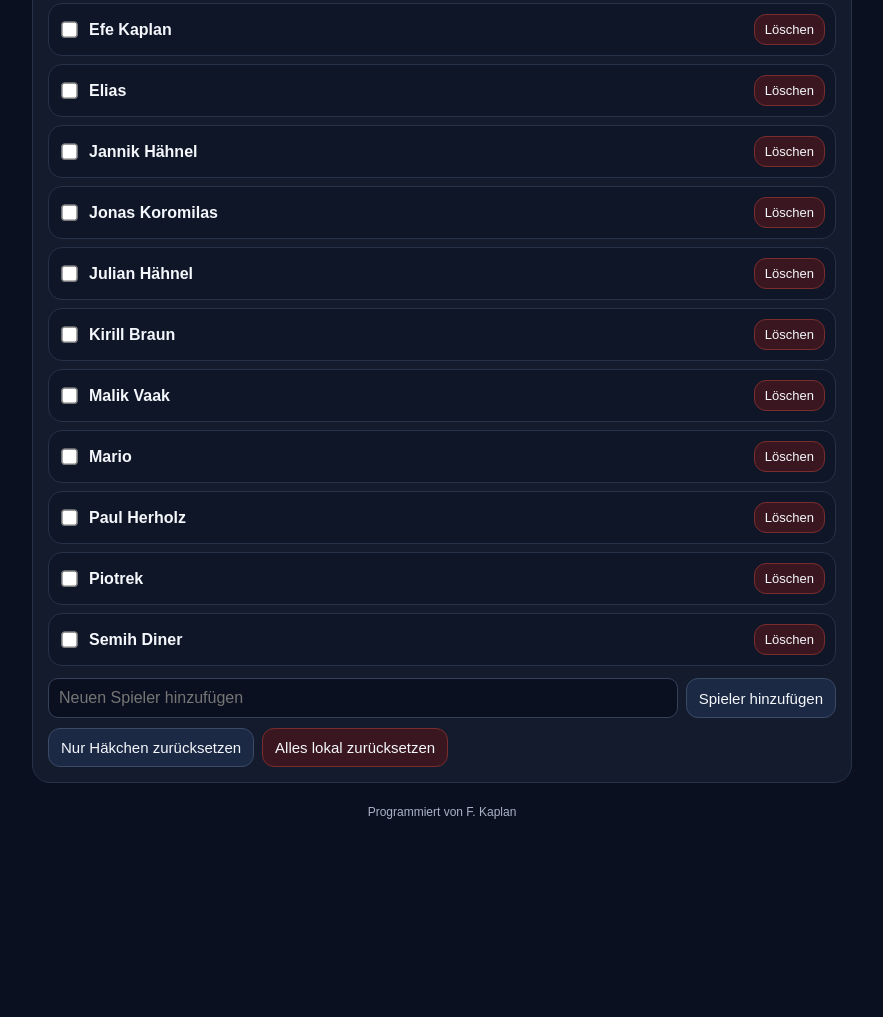
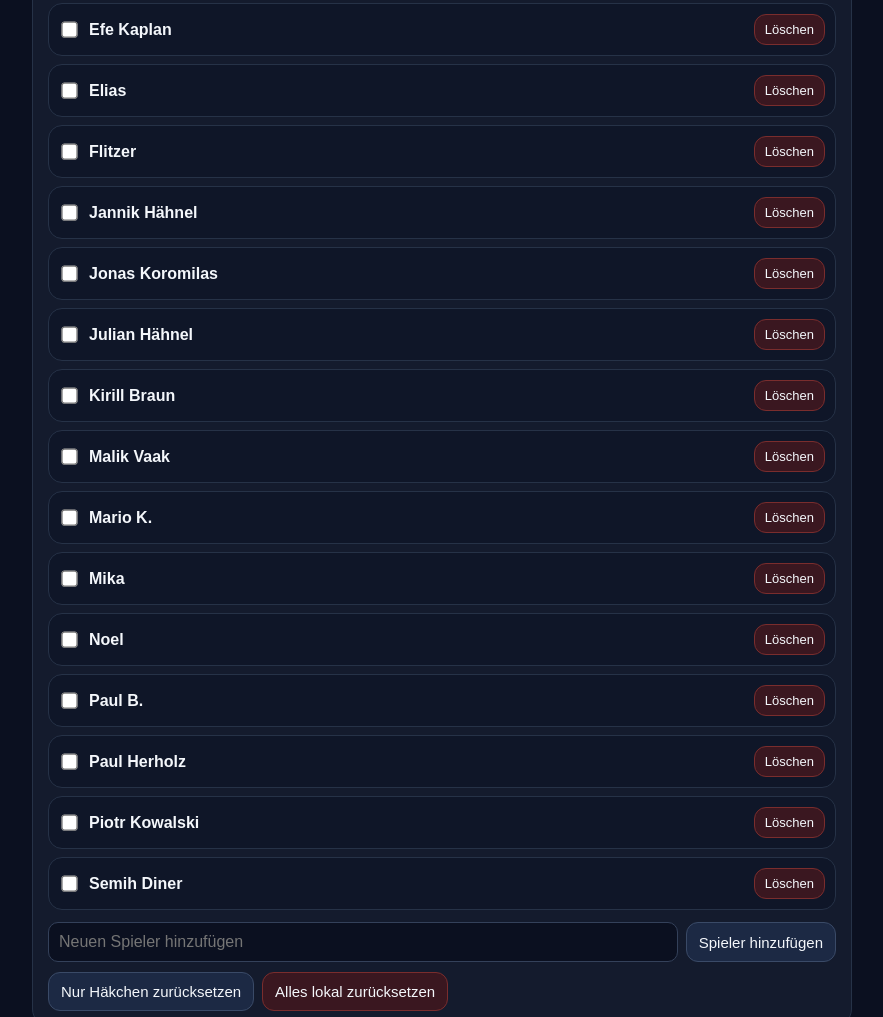
Before and after one commit to nzvdgzygrk-hub/Dashboard_Fussball, a plain HTML site: page zaehlen.html in a window 1280 px wide. Shown: the part 767-1784 px from the top of the page, without its empty margins (198-1081 px from the left). Before the commit the page ends 1602 px from the top, so only its background shows below. Drawn offline with Linux system fonts and the light colour scheme.

Commit message:
Spielerliste auf 19 erweitern

```diff
--- a/zaehlen.html
+++ b/zaehlen.html
@@ -54,14 +54,14 @@ const KEY='ssvg_material_zaehlen_v2';
 const oldKey='ssvg_material_zaehlen_v1';
 const defaultState={
   materials:[{name:'Trikots',count:0},{name:'Bälle',count:0},{name:'Hütchen',count:0}],
-  players:['Ahmet Süslü','Aos Alnabelsi','Benjamin','David Weber','Efe Kaplan','Elias','Jannik Hähnel','Jonas Koromilas','Julian Hähnel','Kirill Braun','Malik Vaak','Mario','Paul Herholz','Piotrek','Semih Diner'],
+  players:['Ahmet Süslü','Aos Alnabelsi','Benjamin','David Weber','Efe Kaplan','Elias','Flitzer','Jannik Hähnel','Jonas Koromilas','Julian Hähnel','Kirill Braun','Malik Vaak','Mario K.','Mika','Noel','Paul B.','Paul Herholz','Piotr Kowalski','Semih Diner'],
   checks:{}
 };
 const $=id=>document.getElementById(id);
 function clone(obj){return JSON.parse(JSON.stringify(obj))}
-function load(){try{let raw=localStorage.getItem(KEY)||localStorage.getItem(oldKey);if(raw){const s=JSON.parse(raw);return {...clone(defaultState),...s,materials:Array.isArray(s.materials)?s.materials:clone(defaultState).materials,players:Array.isArray(s.players)?s.players:clone(defaultState).players,checks:s.checks||{}}}}catch(e){console.warn(e)}return clone(defaultState)}
+function sortNames(arr){return [...new Set(arr.map(x=>String(x).trim()).filter(Boolean))].sort((a,b)=>a.localeCompare(b,'de',{sensitivity:'base'}))}
+function load(){try{let raw=localStorage.getItem(KEY)||localStorage.getItem(oldKey);if(raw){const s=JSON.parse(raw);return {...clone(defaultState),...s,materials:Array.isArray(s.materials)?s.materials:clone(defaultState).materials,players:sortNames([...(Array.isArray(s.players)?s.players:[]),...defaultState.players]),checks:s.checks||{}}}}catch(e){console.warn(e)}return clone(defaultState)}
 function save(s){localStorage.setItem(KEY,JSON.stringify(s))}
-function sortNames(arr){return [...new Set(arr.map(x=>String(x).trim()).filter(Boolean))].sort((a,b)=>a.localeCompare(b,'de',{sensitivity:'base'}))}
 function renderMaterials(){const s=load();const list=$('material-list');list.innerHTML='';s.materials.forEach((m,i)=>{const row=document.createElement('div');row.className='row';const label=document.createElement('label');label.textContent=m.name;const input=document.createElement('input');input.type='number';input.min='0';input.step='1';input.value=Number(m.count||0);input.addEventListener('input',()=>{const next=load();next.materials[i].count=Number(input.value||0);save(next)});const del=document.createElement('button');del.className='danger';del.textContent='Löschen';del.addEventListener('click',()=>{const next=load();next.materials.splice(i,1);save(next);renderMaterials()});row.append(label,input,del);list.appendChild(row)})}
 function renderPlayers(){const s=load();s.players=sortNames(s.players);save(s);const list=$('player-list');list.innerHTML='';let checked=0;s.players.forEach(name=>{if(s.checks[name])checked++;const li=document.createElement('li');li.className='player'+(s.checks[name]?' done':'');const cb=document.createElement('input');cb.type='checkbox';cb.checked=!!s.checks[name];cb.addEventListener('change',()=>{const next=load();next.checks[name]=cb.checked;save(next);renderPlayers()});const label=document.createElement('label');label.textContent=name;const del=document.createElement('button');del.className='danger smallbtn';del.textContent='Löschen';del.addEventListener('click',()=>{const next=load();next.players=next.players.filter(p=>p!==name);delete next.checks[name];save(next);renderPlayers()});li.append(cb,label,del);list.appendChild(li)});$('player-count').textContent=`${checked} von ${s.players.length} abgehakt.`}
 function render(){renderMaterials();renderPlayers()}
```
